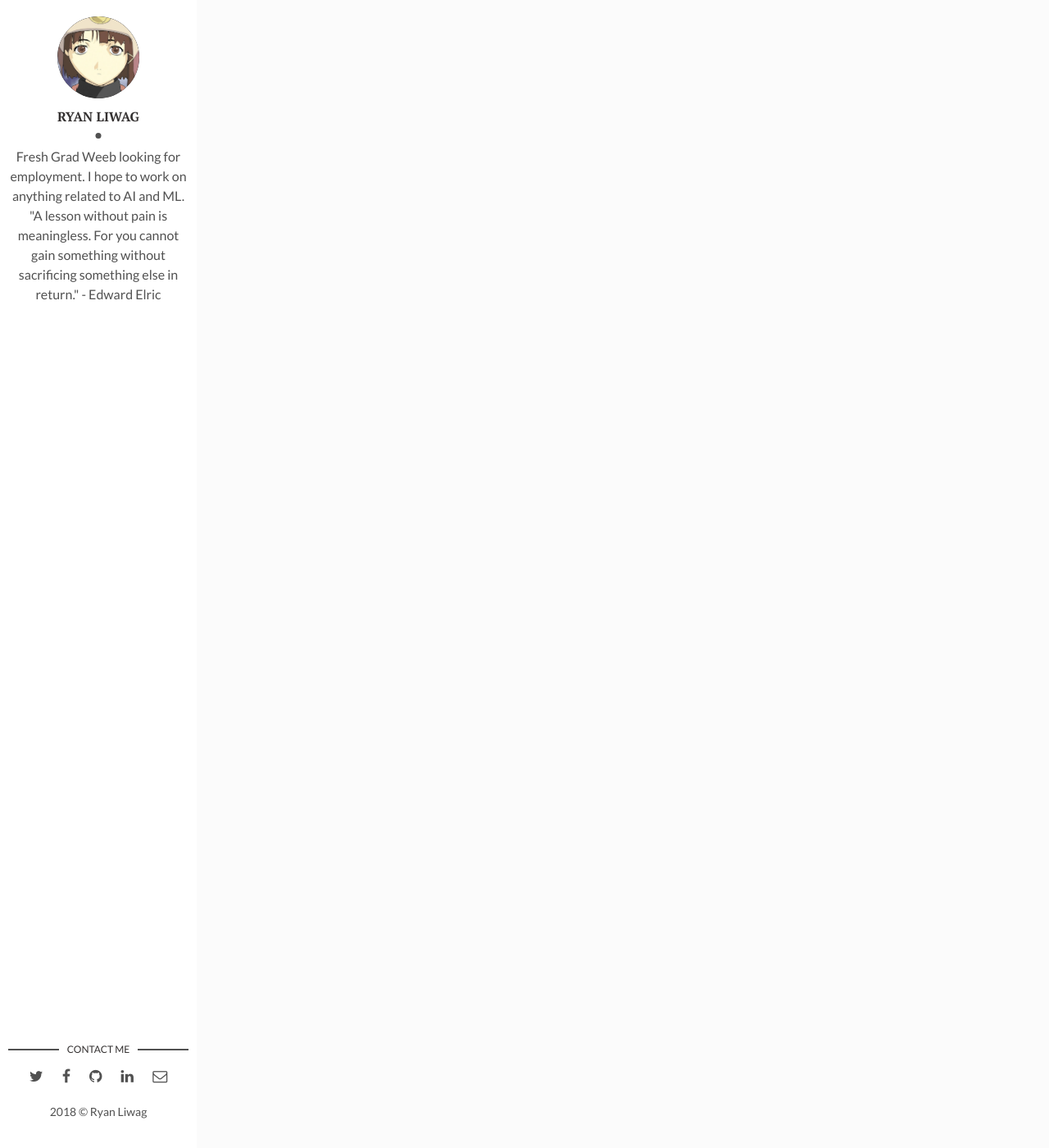
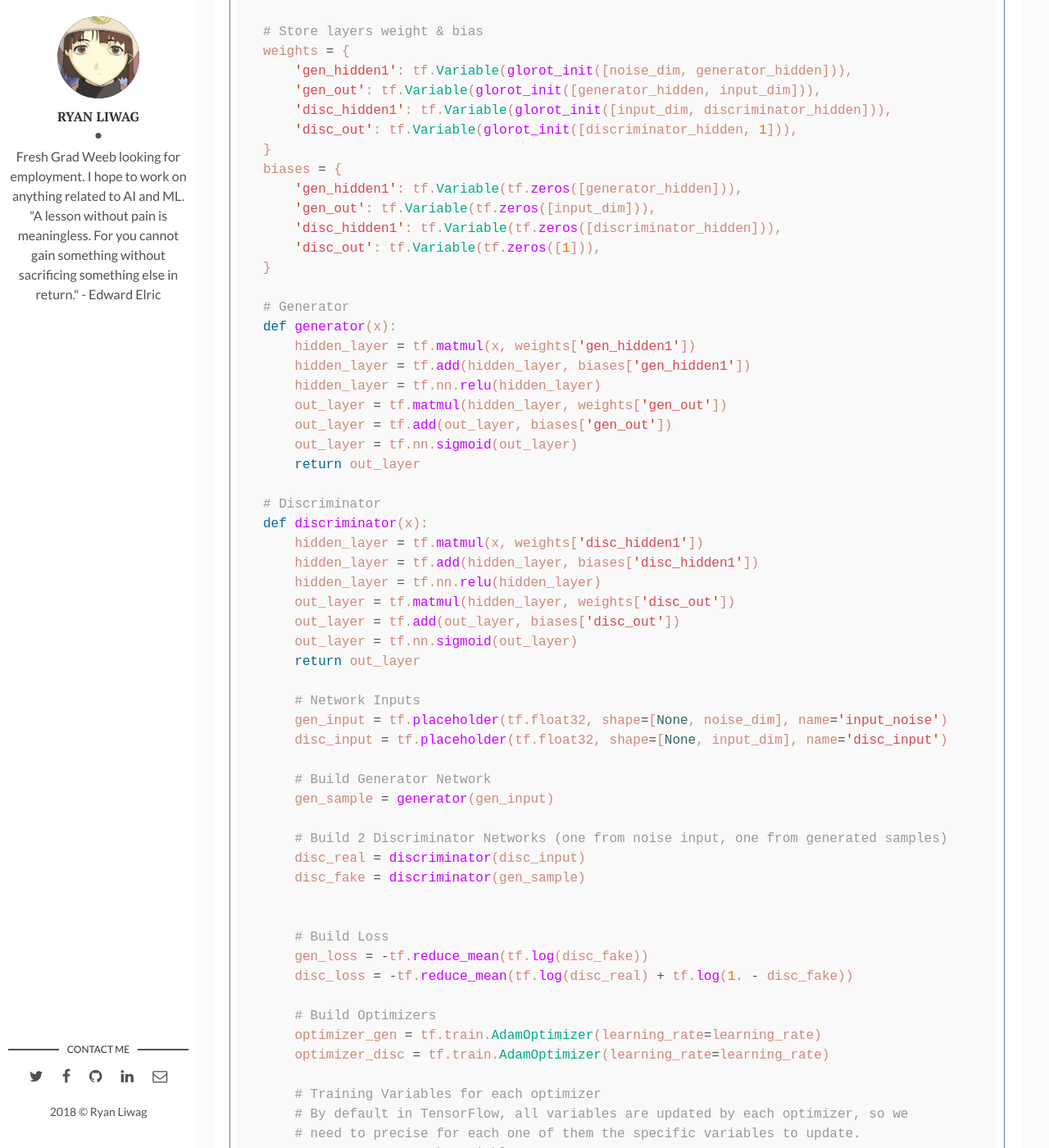
Before and after one commit to ryanliwag/ryanliwag.github.io, a Jekyll site: the page built from _posts/2018-02-14-Understanding-GAN's-(Tensorflow).markdown, in a window 1280 px wide and 1400 px high, scrolled down 2612 px. Shown: the whole window at 82% size. Built offline with Jekyll 4.4.1, drawn with Linux system fonts in a browser that asks for light colours; some of the changed text lies outside the part shown.

Commit message:
add python code example

````diff
--- a/_posts/2018-02-14-Understanding-GAN's-(Tensorflow).markdown
+++ b/_posts/2018-02-14-Understanding-GAN's-(Tensorflow).markdown
@@ -37,3 +37,129 @@ These Types of GAN's implement a conditional setting where both generator and di
 ![BIGAN]({{site.baseurl}}/assets/img/project-understanding-GAN/BiGan.png)
 
 Previous implementations of GANs did not have a way to map the input obeservation to vector. Here the generators consist of 2 netowkrs, and encoder and decdoer. The encoder is what wuold be referred to as the inference network. They are jointly trained, and given to the discriminator to receive pairs of (x,z) vectors.
+
+#### Simple GAN python implementation (MNIST)
+
+GAN's dont need labels, and training the generator is all that matters. Discriminator needs to recieve 2 inputs, one from the generator and another from the original image. Random noise is fed as input towards the generator.
+
+
+
+```python
+#Model Parameters
+
+epochs = 100000
+batch_size = 128
+learning_rate = 0.0002
+
+# Network Parameters
+input_dim = 784 # 28 x 28
+generator_hidden = 256
+discriminator_hidden = 256
+noise_dim = 100 # Noise input
+
+def glorot_init(shape):
+    return tf.random_normal(shape=shape, stddev=1. / tf.sqrt(shape[0] / 2.))
+
+# Store layers weight & bias
+weights = {
+    'gen_hidden1': tf.Variable(glorot_init([noise_dim, generator_hidden])),
+    'gen_out': tf.Variable(glorot_init([generator_hidden, input_dim])),
+    'disc_hidden1': tf.Variable(glorot_init([input_dim, discriminator_hidden])),
+    'disc_out': tf.Variable(glorot_init([discriminator_hidden, 1])),
+}
+biases = {
+    'gen_hidden1': tf.Variable(tf.zeros([generator_hidden])),
+    'gen_out': tf.Variable(tf.zeros([input_dim])),
+    'disc_hidden1': tf.Variable(tf.zeros([discriminator_hidden])),
+    'disc_out': tf.Variable(tf.zeros([1])),
+}
+
+# Generator
+def generator(x):
+    hidden_layer = tf.matmul(x, weights['gen_hidden1'])
+    hidden_layer = tf.add(hidden_layer, biases['gen_hidden1'])
+    hidden_layer = tf.nn.relu(hidden_layer)
+    out_layer = tf.matmul(hidden_layer, weights['gen_out'])
+    out_layer = tf.add(out_layer, biases['gen_out'])
+    out_layer = tf.nn.sigmoid(out_layer)
+    return out_layer
+
+# Discriminator
+def discriminator(x):
+    hidden_layer = tf.matmul(x, weights['disc_hidden1'])
+    hidden_layer = tf.add(hidden_layer, biases['disc_hidden1'])
+    hidden_layer = tf.nn.relu(hidden_layer)
+    out_layer = tf.matmul(hidden_layer, weights['disc_out'])
+    out_layer = tf.add(out_layer, biases['disc_out'])
+    out_layer = tf.nn.sigmoid(out_layer)
+    return out_layer
+
+    # Network Inputs
+    gen_input = tf.placeholder(tf.float32, shape=[None, noise_dim], name='input_noise')
+    disc_input = tf.placeholder(tf.float32, shape=[None, input_dim], name='disc_input')
+
+    # Build Generator Network
+    gen_sample = generator(gen_input)
+
+    # Build 2 Discriminator Networks (one from noise input, one from generated samples)
+    disc_real = discriminator(disc_input)
+    disc_fake = discriminator(gen_sample)
+
+
+    # Build Loss
+    gen_loss = -tf.reduce_mean(tf.log(disc_fake))
+    disc_loss = -tf.reduce_mean(tf.log(disc_real) + tf.log(1. - disc_fake))
+
+    # Build Optimizers
+    optimizer_gen = tf.train.AdamOptimizer(learning_rate=learning_rate)
+    optimizer_disc = tf.train.AdamOptimizer(learning_rate=learning_rate)
+
+    # Training Variables for each optimizer
+    # By default in TensorFlow, all variables are updated by each optimizer, so we
+    # need to precise for each one of them the specific variables to update.
+    # Generator Network Variables
+    gen_vars = [weights['gen_hidden1'], weights['gen_out'],
+                biases['gen_hidden1'], biases['gen_out']]
+    # Discriminator Network Variables
+    disc_vars = [weights['disc_hidden1'], weights['disc_out'],
+                biases['disc_hidden1'], biases['disc_out']]
+
+    # Create training operations
+    train_gen = optimizer_gen.minimize(gen_loss, var_list=gen_vars)
+    train_disc = optimizer_disc.minimize(disc_loss, var_list=disc_vars)
+
+    # Initialize the variables (i.e. assign their default value)
+    init = tf.global_variables_initializer()
+
+    dataset = tf.data.Dataset.from_tensor_slices((X_values))
+    dataset = dataset.shuffle(buffer_size=10000)
+    dataset = dataset.repeat()
+    batched_dataset = dataset.batch(batch_size)
+
+
+    iterator = batched_dataset.make_one_shot_iterator()
+    next_element = iterator.get_next()
+
+
+    # Start training
+    with tf.Session() as sess:
+
+        # Run the initializer
+        sess.run(init)
+
+        for i in range(1, epochs+1):
+            # Prepare Data
+            # Get the next batch of MNIST data (only images are needed, not labels)
+            batch_x = sess.run(next_element)
+            # Generate noise to feed to the generator
+            z = np.random.uniform(-1., 1., size=[batch_size, noise_dim])
+
+            # Train
+            feed_dict = {disc_input: batch_x, gen_input: z}
+            _, _, gl, dl = sess.run([train_gen, train_disc, gen_loss, disc_loss],
+                                    feed_dict=feed_dict)
+            if i % 1000 == 0 or i == 1:
+                print('Step %i: Generator Loss: %f, Discriminator Loss: %f' % (i, gl, dl))
+
+
+```
````
